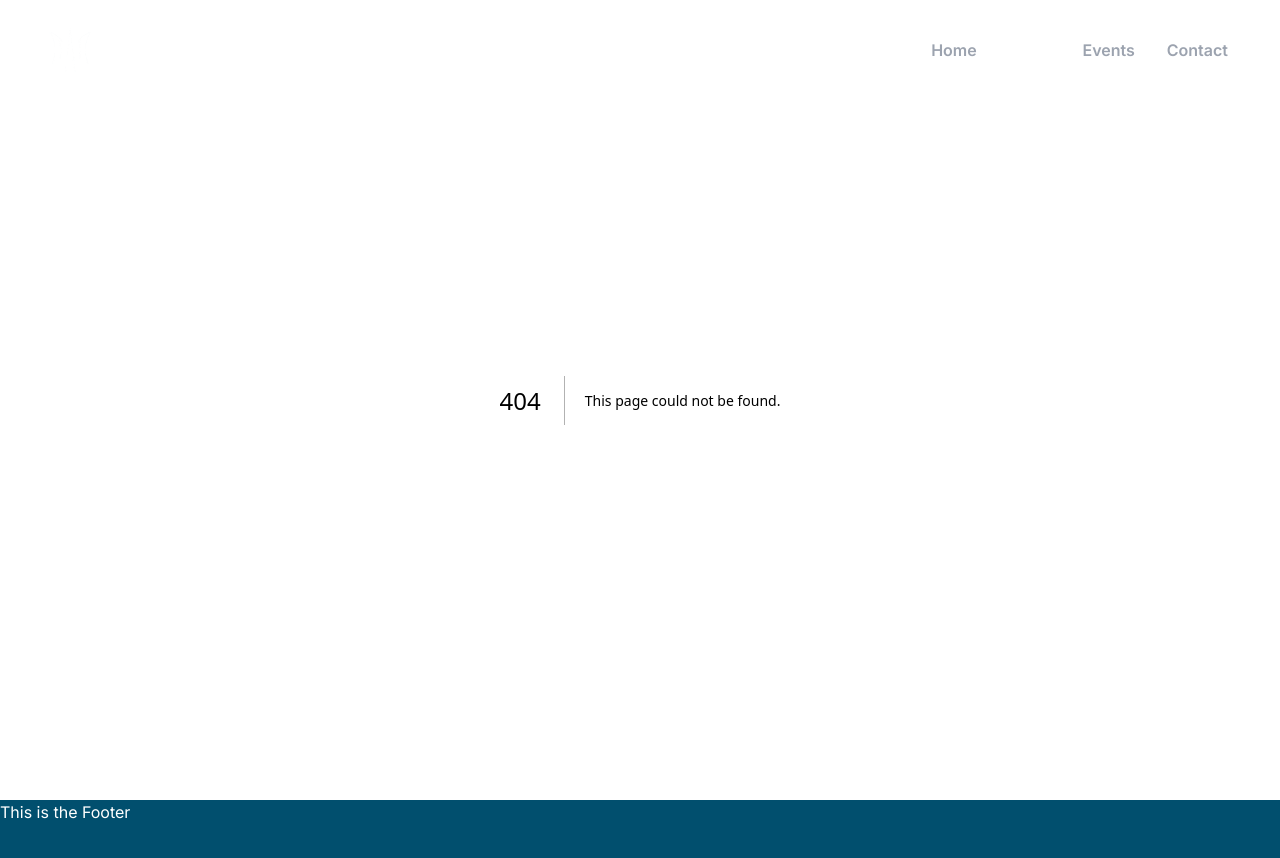
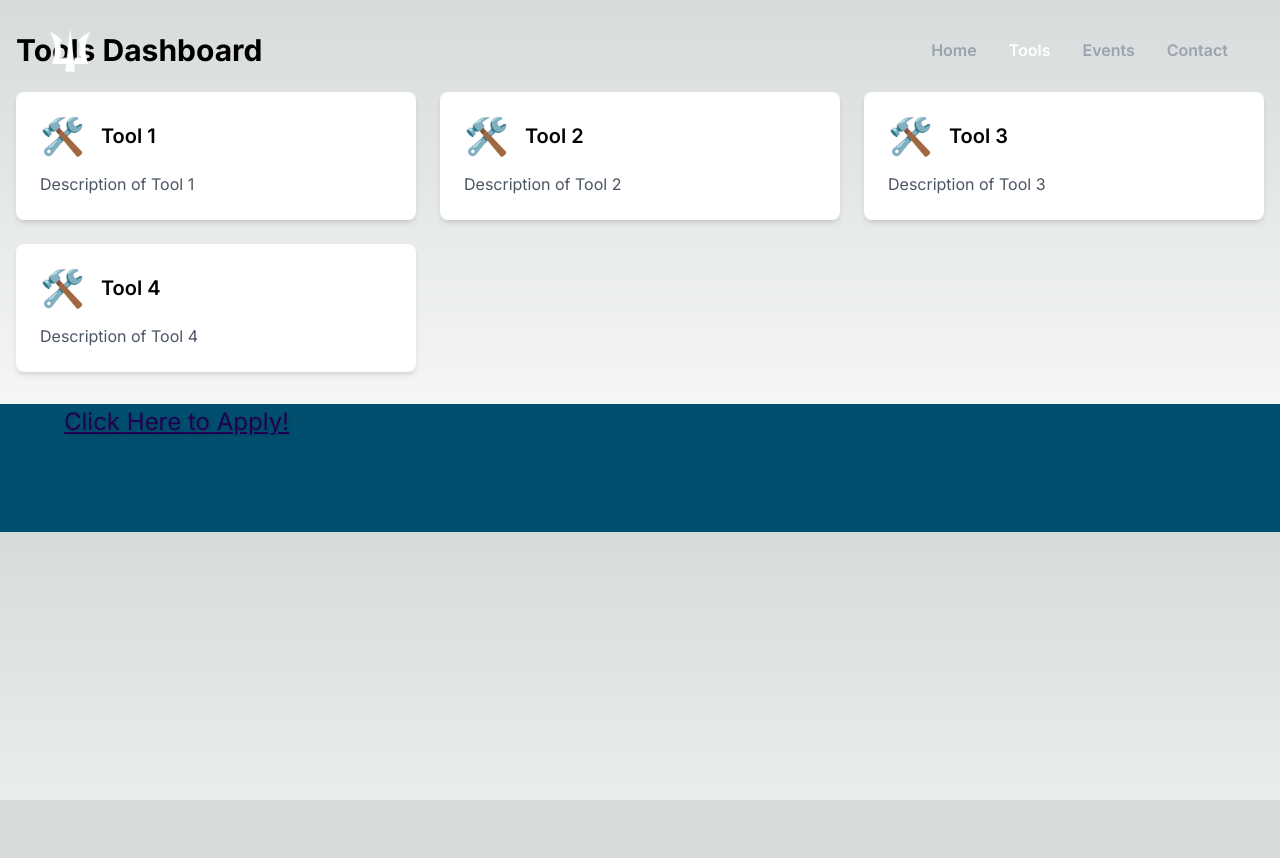
Before and after one commit to CS-FOR-CHANGE/Portfolio, a Next.js app: page /tools in a window 1280 px wide. Before the commit this address had no page. Shown: the top 858 px of the page. After the commit the page ends 800 px from the top, so only its background shows below. Built offline with nearby package versions, Linux system fonts and the light colour scheme.

Commit message:
Commit Test 1

```diff
--- a/src/app/components/footer.tsx
+++ b/src/app/components/footer.tsx
@@ -1,7 +1,19 @@
 export default function Footer() {
-    return (
-        <footer className="bg-triton text-white h-32">
-            <h1>This is the Footer</h1>
-        </footer>
-    );
+  return (
+    <footer className="bg-triton h-32">
+      <h1
+        style={{
+          marginLeft: "5%",
+          marginTop: "auto",
+          marginBottom: "auto",
+          textDecoration: "underline",
+          color: "#1f0052",
+          fontSize: "1.5rem",
+          textShadow: "2px 2px 4px rgba(0, 0, 0, 0.2)",
+        }}
+      >
+        <a href="https://forms.gle/QRNT34DaesvMFJUR9">Click Here to Apply!</a>
+      </h1>
+    </footer>
+  );
 }
--- a/src/app/components/navbar.tsx
+++ b/src/app/components/navbar.tsx
@@ -1,30 +1,51 @@
 "use client";
 
+import React, { useState, useEffect } from "react";
 import Link from "next/link";
 import Image from "next/image";
 import { usePathname } from "next/navigation";
-import { useState, useEffect } from "react";
+
+interface NavLinkProps {
+    name: string;
+    href: string;
+    currentPath: string;
+    scrolled: boolean;
+    children?: React.ReactNode;
+}
+
+function NavLink({ name, href, currentPath, scrolled }: NavLinkProps) {
+    const activeStyle = currentPath === href ? "text-white" : "text-gray-400";
+    const hoverStyle = "hover:bg-[#013f58] hover:bg-opacity-50 transition-all duration-300";
+    return (
+        <Link
+            href={href}
+            className={`${activeStyle} ${hoverStyle} rounded-xl px-3 py-2`}
+        >
+            {name}
+        </Link>
+    );
+}
 
 export default function Navbar() {
     const pathname = usePathname();
-    const [applyScrolledStyle, setScrollStyle] = useState(false);
+    const [applyScrolledStyle, setScrollStyle] = useState<boolean>(false);
 
     function updateNavStyle() {
-        setScrollStyle(window.scrollY > 0);
+        setScrollStyle(window.scrollY > 50);  // Start transition after 50px of scroll
     }
 
     useEffect(() => {
         window.addEventListener("scroll", updateNavStyle);
-        return () => window.addEventListener("scroll", updateNavStyle);
+        return () => window.removeEventListener("scroll", updateNavStyle);
     }, []);
 
     return (
         <nav
-            className={`fixed w-full text-white flex items-center px-10 py-5 z-10
-            ${applyScrolledStyle ? "bg-triton" : "bg-transparent"}`}
+            className={`fixed w-full text-white flex items-center px-10 py-5 z-10 transition-all duration-300 ease-in-out
+            ${applyScrolledStyle ? "bg-triton bg-opacity-100" : "bg-triton bg-opacity-0"}`}
         >
             <Image
-                src={"/favicon.png"}
+                src="/favicon.png"
                 width={60}
                 height={60}
                 alt="Triton Logo"
@@ -36,8 +57,7 @@ export default function Navbar() {
                     ["Tools", "/tools"],
                     ["Events", "/events"],
                     ["Contact", "/contact"],
-                ].map(([name, href]) => {
-                    return (
+                ].map(([name, href]) => (
                     <NavLink
                         key={name}
                         href={href}
@@ -45,32 +65,8 @@ export default function Navbar() {
                         currentPath={pathname}
                         scrolled={applyScrolledStyle}
                     />
-                    );
-                })}
+                ))}
             </div>
         </nav>
     );
 }
-
-function NavLink({ name, href, currentPath, scrolled }: NavLinkProps) {
-    const activeStyle = currentPath === href ? "text-white" : "text-gray-400";
-    const hoverStyle = `${
-        scrolled ? "hover:bg-[#013f58]" : "hover:bg-slate-600"
-    }`;
-    return (
-        <Link
-            href={href}
-            className={`${activeStyle} ${hoverStyle} rounded-xl px-3 py-2`}
-        >
-            {name}
-        </Link>
-    );
-}
-
-interface NavLinkProps {
-    name: string;
-    href: string;
-    currentPath: string;
-    scrolled: boolean;
-    children?: React.ReactNode;
-}
--- a/src/app/layout.tsx
+++ b/src/app/layout.tsx
@@ -7,8 +7,8 @@ import "./globals.css";
 const inter = Inter({ subsets: ["latin"] });
 
 export const metadata: Metadata = {
-    title: "TritonCS",
-    description: "Home page for the TritonCS Club",
+  title: "CS For Change",
+  description: "Home page for the CS For Change",
 };
 
 export default function RootLayout({
--- a/src/app/page.tsx
+++ b/src/app/page.tsx
@@ -6,23 +6,19 @@ export default function Home() {
     <main className="bg-offwhite text-black text-sm md:text-lg">
       <div className="aspect-video bg-black bg-center bg-cover bg-no-repeat items-center flex">
         <div className="container mx-auto px-20 h-2/5 flex gap-3 text-white ">
-                    <h1 className="text-8xl font-semibold">TritonsCS</h1>
+          <h1 className="text-8xl font-semibold">CS FOR CHANGE</h1>
           <p className="text-md row-span-2 col-start-1 row-start-2 text-pretty pt-5 pl-5">
-                        Whether you're a seasoned developer or just starting
-                        your coding journey, we're here to help. Our goal is to
-                        foster a welcoming community that's all about supporting
-                        one another on the road to success in the digital age.
-                        Join us to learn, share, and grow your tech skills!
+            Whether you're a seasoned developer or just starting your coding
+            journey, we're here to help. Our goal is to foster a welcoming
+            community that's all about supporting one another on the road to
+            success in the digital age. Join us to learn, share, and grow your
+            tech skills!
             <br />
             <button
               type="button"
               className="font-semibold bg-[#F9A826] px-5 py-3 mt-3 rounded-full w-1/4 h-1/3"
             >
-                            {
-                                <span className="flex items-center justify-center">
-                                    Join
-                                </span>
-                            }
+              {<span className="flex items-center justify-center">Join</span>}
             </button>
           </p>
 
@@ -47,12 +43,11 @@ export default function Home() {
           <div className="mx-5 sm:mx-20 flex flex-col gap-5 px-20">
             <h1 className="text-3xl">About Us</h1>
             <p className="leading-">
-                            TritonCS is a vibrant club where computer
-                            enthusiasts gather to explore the fascinating world
-                            of Computer Science and programming. Together, we'll
-                            tackle exciting projects, discover industry-grade
-                            technologies, and . Come be a part of EdmondsCS and
-                            unlock your full potential.
+              TritonCS is a vibrant club where computer enthusiasts gather to
+              explore the fascinating world of Computer Science and programming.
+              Together, we'll tackle exciting projects, discover industry-grade
+              technologies, and . Come be a part of EdmondsCS and unlock your
+              full potential.
             </p>
           </div>
         </Section>
@@ -62,36 +57,28 @@ export default function Home() {
             <h1 className="text-3xl py-5">Scope and Objectives</h1>
             <ul className="list-disc list-inside px-10 leading-8">
               <li>
-                                To provide a platform for students to expand
-                                their knowledge and skills in the field of
-                                Computer Science.
+                To provide a platform for students to expand their knowledge and
+                skills in the field of Computer Science.
               </li>
               <li>
-                                To foster a collaborative and supportive
-                                environment where students can work together on
-                                projects and share ideas.
+                To foster a collaborative and supportive environment where
+                students can work together on projects and share ideas.
               </li>
               <li>
-                                To explore and experiment with emerging
-                                technologies, programming languages, and tools.
+                To explore and experiment with emerging technologies,
+                programming languages, and tools.
               </li>
               <li>
-                                To encourage members to share their knowledge
-                                and expertise with the club community through
-                                presentations and workshops.
+                To encourage members to share their knowledge and expertise with
+                the club community through presentations and workshops.
               </li>
               <li>
-                                To provide support and resources for students
-                                pursuing degrees or careers in Computer Science.
+                To provide support and resources for students pursuing degrees
+                or careers in Computer Science.
               </li>
             </ul>
           </div>
-                    <Image
-                        src={"/thinkers.png"}
-                        width={400}
-                        height={100}
-                        alt=""
-                    />
+          <Image src={"/thinkers.png"} width={400} height={100} alt="" />
         </Section>
         <div className="bg-triton text-white">
           <br />
--- /dev/null
+++ b/src/app/tools/page.tsx
@@ -0,0 +1,33 @@
+import React from 'react';
+import Link from 'next/link';
+
+// You might want to replace these with actual icons from a library like react-icons
+const ToolIcon = () => <div className="text-4xl">🛠️</div>;
+
+const tools = [
+  { name: 'Tool 1', description: 'Description of Tool 1', href: '/tools/tool1' },
+  { name: 'Tool 2', description: 'Description of Tool 2', href: '/tools/tool2' },
+  { name: 'Tool 3', description: 'Description of Tool 3', href: '/tools/tool3' },
+  { name: 'Tool 4', description: 'Description of Tool 4', href: '/tools/tool4' },
+];
+
+export default function Tools() {
+  return (
+    <div className="container mx-auto px-4 py-8">
+      <h1 className="text-3xl font-bold mb-6">Tools Dashboard</h1>
+      <div className="grid grid-cols-1 md:grid-cols-2 lg:grid-cols-3 gap-6">
+        {tools.map((tool) => (
+          <Link href={tool.href} key={tool.name}>
+            <div className="bg-white p-6 rounded-lg shadow-md hover:shadow-lg transition-shadow duration-300">
+              <div className="flex items-center mb-4">
+                <ToolIcon />
+                <h2 className="text-xl font-semibold ml-4">{tool.name}</h2>
+              </div>
+              <p className="text-gray-600">{tool.description}</p>
+            </div>
+          </Link>
+        ))}
+      </div>
+    </div>
+  );
+}
```
Lines whose indentation alone changed are shown as unchanged.
